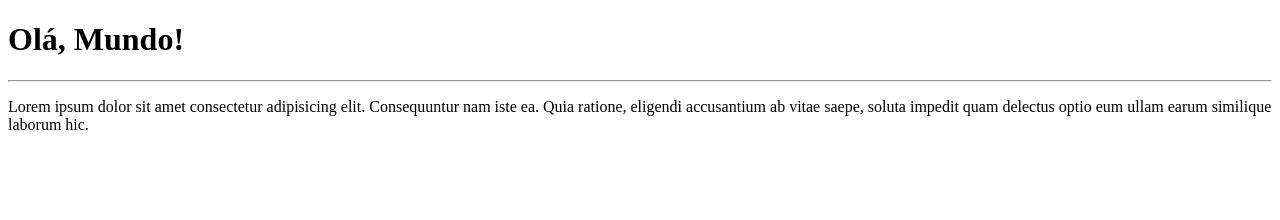
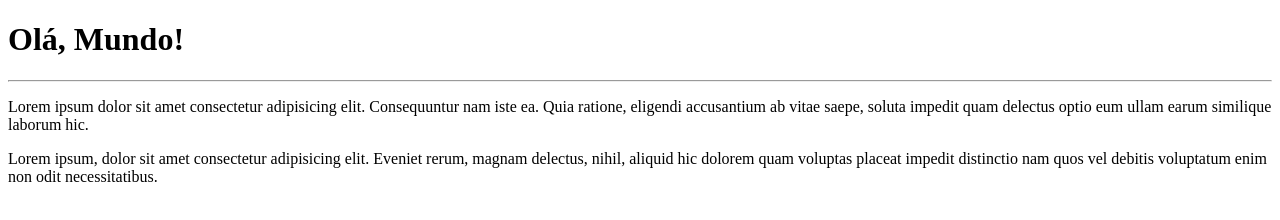
Before and after one commit to jadyson29/Ola-mundo, a plain HTML site: page site-exemplo/index.html in a window 1280 px wide. Drawn offline with Linux system fonts and the light colour scheme.

Commit message:
adicionei um parágrafo

```diff
--- a/site-exemplo/index.html
+++ b/site-exemplo/index.html
@@ -10,5 +10,6 @@
    <h1>Olá, Mundo!</h1>
    <hr>
     <p>Lorem ipsum dolor sit amet consectetur adipisicing elit. Consequuntur nam iste ea. Quia ratione, eligendi accusantium ab vitae saepe, soluta impedit quam delectus optio eum ullam earum similique laborum hic.</p>
+    <p>Lorem ipsum, dolor sit amet consectetur adipisicing elit. Eveniet rerum, magnam delectus, nihil, aliquid hic dolorem quam voluptas placeat impedit distinctio nam quos vel debitis voluptatum enim non odit necessitatibus.</p>
 </body>
 </html>
```
